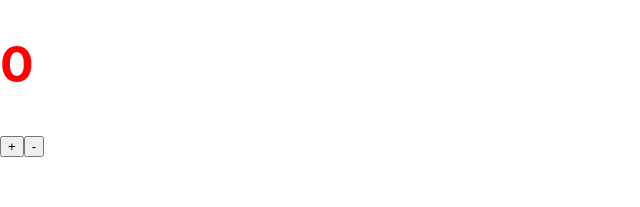
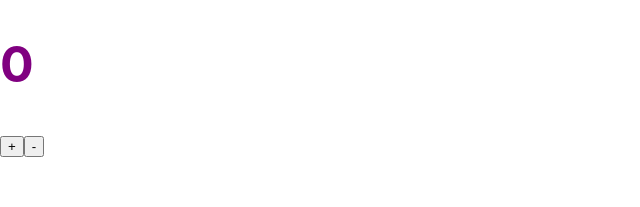
Before and after one commit to somesanity/webHook, a React (Create React App) app: page / in a window 1280 px wide. Shown: the top 207 px of the page, without its empty margins (0-640 px from the left). Built offline with nearby package versions, Linux system fonts and the light colour scheme.

Commit message:
change color to purple

```diff
--- a/src/App.css
+++ b/src/App.css
@@ -1,4 +1,4 @@
 body {
   font-size: 25px;
-  color: red;
+  color: purple;
 }
```
